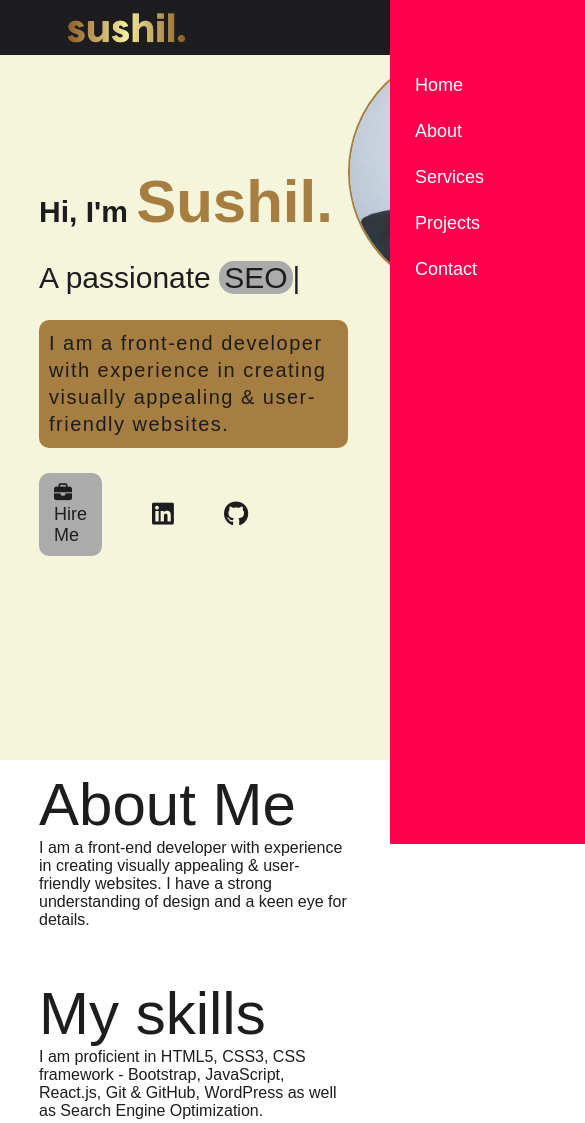
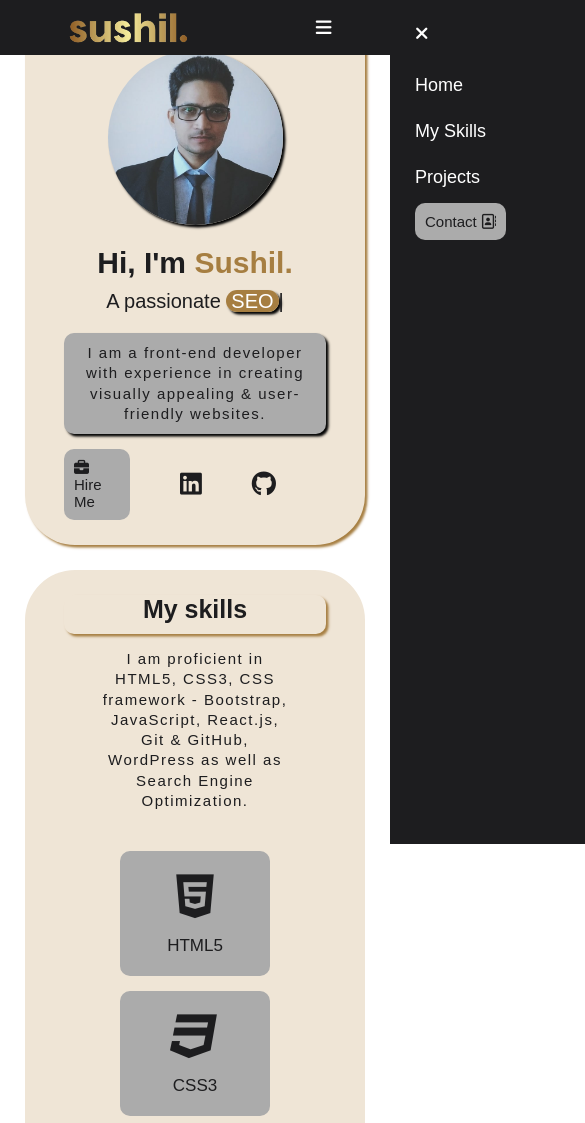
Before and after one commit to SushilKumar567/3-personal-portfolio-website, a plain HTML site: page index.html in a window 390 px wide. Shown: the top 1123 px of the page, 585 px wide, since content can reach past the window. Drawn offline with nearby package versions, Linux system fonts and the light colour scheme.

Commit message:
project upload

```diff
--- a/index.html
+++ b/index.html
@@ -19,21 +19,20 @@
             <nav>
                 <img src="images/logo.png" alt="" class="logo">
                 <ul id="sidemenu">
-                    <li><a href="#header">Home</a></li>
-                    <li><a href="#about">About</a></li>
-                    <li><a href="#services">Services</a></li>
-                    <li><a href="#portfolio">Projects</a></li>
-                    <li><a href="#contact">Contact</a></li>
-                    <i class="fa-solid fa-xmark" onclick="closemenu()"></i>
+                    <li><a href="#header" class="menu">Home</a></li>
+                    <li><a href="#skills" class="menu">My Skills</a></li>
+                    <li><a href="#portfolio" class="menu">Projects</a></li>
+                    <li><a href="#contact" class="btn">Contact <i class="fa-regular fa-address-book"></i> </a></li>
+                    <i class=" fas fa-solid fa-xmark" onclick="closemenu()"></i>
                 </ul>
-                <i class="fa-solid fa-bars" onclick="openmenu()"></i>
+                <i class=" fas fa-solid fa-bars" onclick="openmenu()"></i>
             </nav>
             <!-- -------------cover------------ -->
             <div class="cover">
                 <div class="header-text">
                     <h1>Hi, I'm <span>Sushil.</span></h1>
                     <p id="design">A passionate <span id="element"></span></p>
-                    <p class="para">I am a front-end developer with experience in creating <br> visually appealing &
+                    <p class="para">I am a front-end developer with experience in creating visually appealing &
                         user-friendly websites.</p>
                     <div class="top-cover">
                         <a href="images/Sushil Kumar.pdf" download class="btn"><i class="fa-solid fa-briefcase"></i>Hire
@@ -41,26 +40,17 @@
                         <div class="social-icons">
                             <a href="https://www.linkedin.com/in/sushil-kumar-69617525b/" target="_blank"><i
                                     class="fa-brands fa-linkedin"></i></a>
-                            <a href="https://github.com/SushilKumar567?tab=repositories"><i
+                            <a href="https://github.com/SushilKumar567?tab=repositories" target="_blank"><i
                                     class="fa-brands fa-github"></i></a>
                         </div>
                     </div>
 
                 </div>
                 <div class="header-image">
-                    <img src="images/2.jpg" alt="">
+                    <img src="images/photo.jpg" alt="">
                 </div>
             </div>
 
-        </div>
-    </div>
-
-    <!-- ------------------about---------------------  -->
-    <div id="about">
-        <div class="container">
-            <h1 class="sub-title">About Me</h1>
-            <p>I am a front-end developer with experience in creating visually appealing & user-friendly
-                websites. I have a strong understanding of design and a keen eye for details.</p>
         </div>
     </div>
 
@@ -69,8 +59,8 @@
     <div id="skills">
         <div class="container">
             <h1 class="sub-title">My skills</h1>
-            <p>I am proficient in HTML5, CSS3, CSS framework - Bootstrap, JavaScript, React.js, Git & GitHub, WordPress
-                as well as Search Engine Optimization.
+            <p class="par">I am proficient in HTML5, CSS3, CSS framework - Bootstrap, JavaScript, React.js, Git &
+                GitHub, WordPress as well as Search Engine Optimization.
             </p>
             <div class="skills-list">
                 <div>
@@ -95,7 +85,7 @@
                 </div>
                 <div>
                     <i class="fa-brands fa-github"></i>
-                    <h2>Git & GitHub</h2>
+                    <h2>GitHub</h2>
                 </div>
                 <div>
                     <i class="fa-brands fa-wordpress"></i>
@@ -115,7 +105,8 @@
     <div id="portfolio">
         <div class="container">
             <h1 class="sub-title">My Work</h1>
-            <p>I take pride in paying attention to the smallest details and ensuring my work is pixel-perfect. I am
+            <p class="par">I take pride in paying attention to the smallest details and ensuring my work is
+                pixel-perfect. I am
                 excited to bring my skills and experience to help businesses achieve their goals and create a strong
                 online presence.
             </p>
@@ -126,7 +117,8 @@
                         <h3>Weather App</h3>
                         <p>I have used one of the weather APIs to fetch the weather data of various cities here and I
                             have used HTML, CSS, and JavaScript to build the app.</p>
-                        <a href="#"><i class="fa-solid fa-arrow-up-right-from-square"></i></a>
+                        <a href="https://github.com/SushilKumar567/4-weather-app" target="_blank"><i
+                                class="fa-solid fa-arrow-up-right-from-square"></i></a>
                     </div>
                 </div>
                 <div class="work">
@@ -135,7 +127,8 @@
                         <h3>To Do List App</h3>
                         <p>We can make a list of tasks where we can check/uncheck and delete them. I have used HTML,
                             CSS, and JavaScript to build the app.</p>
-                        <a href="#"><i class="fa-solid fa-arrow-up-right-from-square"></i></a>
+                        <a href="https://github.com/SushilKumar567/2-to-do-list-app" target="_blank"><i
+                                class="fa-solid fa-arrow-up-right-from-square"></i></a>
                     </div>
                 </div>
                 <div class="work">
@@ -144,7 +137,8 @@
                         <h3>Calculator App</h3>
                         <p>It is a simple calulator app for general the calulations. I have mainely used HTML &0 CSS to
                             build the app.</p>
-                        <a href="#"><i class="fa-solid fa-arrow-up-right-from-square"></i></a>
+                        <a href="https://github.com/SushilKumar567/1-calculator-app" target="_blank"><i
+                                class="fa-solid fa-arrow-up-right-from-square"></i></a>
                     </div>
                 </div>
             </div>
@@ -165,15 +159,16 @@
                         <a href="https://github.com/SushilKumar567?tab=repositories" target="_blank"><i
                                 class="fa-brands fa-github"></i></a>
                     </div>
-                    <a href="images/Sushil Kumar.pdf" download target="_blank" class="btn">Download My CV</a>
+                    <a href="images/Sushil Kumar.pdf" download target="_blank" class="btn cv">Download My CV</a>
                 </div>
+                <hr>
                 <div class="contact-right">
                     <h2>Please fill out the form below to discuss any work opportunities.</h2>
                     <form action="https://api.web3forms.com/submit" method="POST">
                         <input type="hidden" name="access_key" value="e14b7811-c18a-4b93-93cb-8bf5c47ac8fb">
                         <input type="text" name="Name" placeholder="Your Name" required>
                         <input type="email" name="email" placeholder="Your Email" required>
-                        <textarea name="Message" id="" cols="15" rows="6" placeholder="Your Message"
+                        <textarea name="Message" id="" cols="12" rows="6" placeholder="Your Message"
                             required></textarea>
                         <button type="submit" class="btn">submit</button>
                     </form>
@@ -186,6 +181,7 @@
         <div class="copyright">
             <p>Copyright &#169; made with love by Sushil</p>
         </div>
+
     </footer>
 
 
--- a/script.js
+++ b/script.js
@@ -1,20 +1,5 @@
-// ----------about----------
-let tablinks = document.getElementsByClassName("tab-links");
-let tabcontents = document.getElementsByClassName("tab-content");
+var sidemenu = document.getElementById("sidemenu");
 
-const opentab = (tabname) => {
-    for (tablink of tablinks) {
-        tablink.classList.remove("active-link");
-    }
-    for (tabcontent of tabcontents) {
-        tabcontent.classList.remove("active-tab");
-    }
-    event.currentTarget.classList.add("active-link");
-    document.getElementById(tabname).classList.add("active-tab");
-}
-
-// --------responsiveness-------
-var sidemenu = document.getElementById("sidemenu");
 const openmenu = () => {
     sidemenu.style.right = "0";
 }
--- a/style.css
+++ b/style.css
@@ -8,7 +8,7 @@
 
 html {
     scroll-behavior: smooth;
-    font-size: 16px;
+    font-size: 18px;
 }
 
 body {
@@ -18,12 +18,27 @@ body {
 
 #header {
     width: 100%;
-    height: 90vh;
-    background-color: beige;
+    height: 87vh;
 }
 
 .container {
-    padding: 10px 10%;
+    padding: 25px 10%;
+    background-color: #EFE5D6;
+    margin: 0 50px -50px;
+    border-radius: 50px;
+    transition: 0.5s;
+}
+
+.container:hover {
+    box-shadow: 2.5px 2.5px 2.5px #A67E41;
+}
+
+.container .par {
+    width: 75%;
+    text-align: center;
+    margin: 0 auto;
+    letter-spacing: 1.5px;
+    line-height: 1.35;
 }
 
 nav {
@@ -39,11 +54,6 @@ nav {
     z-index: 1;
 }
 
-.topbar {
-    width: 100%;
-    height: 10px;
-}
-
 .logo {
     width: 140px;
 }
@@ -54,14 +64,14 @@ nav ul li {
     margin: 10px 20px;
 }
 
-nav ul li a {
+nav ul li .menu {
     color: white;
     text-decoration: none;
     font-size: 18px;
     position: relative;
 }
 
-nav ul li a::after {
+nav ul li .menu::after {
     content: '';
     width: 0;
     height: 3px;
@@ -77,9 +87,10 @@ nav ul li a:hover::after {
 }
 
 .cover {
-    margin-top: 12%;
+    margin-top: 10%;
     display: flex;
     justify-content: space-around;
+    padding-bottom: 50px;
 }
 
 .top-cover {
@@ -94,7 +105,7 @@ nav ul li a:hover::after {
     text-decoration: none;
     color: #1d1d1f;
     background-color: #ababab;
-    transition: 0.5s ease-in-out;
+    transition: 0.25s ease-in;
 }
 
 .btn:hover {
@@ -103,7 +114,7 @@ nav ul li a:hover::after {
 }
 
 .header-text p {
-    margin: 25px 0;
+    margin: 15px 0 35px;
 }
 
 #design {
@@ -112,25 +123,30 @@ nav ul li a:hover::after {
 
 #element {
     font-size: 30px;
-    background-color: #ababab;
+    color: #fff;
+    background-color: #A67E41;
     padding: 0 5px;
     border-radius: 15px;
+    box-shadow: 2.5px 2.5px 2.5px black;
 }
 
 .header-text .para {
     font-size: 20px;
-    background-color: #A67E41;
+    background-color: #ababab;
     border-radius: 10px;
     padding: 10px;
     letter-spacing: 1.5px;
     line-height: 1.35;
+    box-shadow: 2.5px 2.5px 2.5px black;
 }
 
 .header-image img {
     height: 250px;
     align-content: center;
     border-radius: 50%;
-    border: 2px solid #A67E41
+    margin-left: 100px;
+    margin-top: 15px;
+    box-shadow: 2.5px 2.5px 2.5px black;
 }
 
 .header-text h1 {
@@ -147,37 +163,26 @@ nav ul li a:hover::after {
     margin-right: 12px;
 }
 
-/* -----------------about---------------- */
-
 .row {
     display: flex;
     justify-content: space-between;
-    flex-wrap: wrap;
-}
-
-.about-col-1 {
-    flex-basis: 35%;
-}
-
-.about-col-1 img {
-    width: 100%;
-    border-radius: 15px;
-}
-
-.about-col-2 {
-    flex-basis: 60%;
 }
 
 .sub-title {
-    font-size: 60px;
-    font-weight: 500;
+    padding-bottom: 25px;
+    font-size: 40px;
+    font-weight: 600;
     color: #1d1d1f;
+    text-align: center;
+    margin-bottom: 20px;
+    box-shadow: 2.5px 2.5px 2.5px #A67E41;
+    border-radius: 10px;
 }
 
 
 /* ------------skills---------------- */
 #skills {
-    padding: 30px 0;
+    padding: 50px 0;
 }
 
 .skills-list div {
@@ -185,16 +190,18 @@ nav ul li a:hover::after {
     flex-direction: column;
     justify-content: center;
     align-items: center;
-    width: 180px;
-    height: 150px;
+    width: 175px;
+    height: 135px;
     border-radius: 10px;
     color: #1d1d1f;
+
     background-color: #ababab;
-    margin: 0 10px 20px;
+    margin: 0 15px 25px;
     transition: 0.5s, transform 0.5s;
 }
 
 .skills-list div:hover {
+    box-shadow: 2.5px 2.5px 2.5px black;
     background: #A67E41;
     transform: translateY(-5px);
 }
@@ -202,7 +209,9 @@ nav ul li a:hover::after {
 .skills-list {
     padding: 40px 0 0;
     display: flex;
+    justify-content: center;
     flex-wrap: wrap;
+
 }
 
 .skills-list div i {
@@ -262,26 +271,40 @@ nav ul li a:hover::after {
 }
 
 .layer h3 {
-    font-weight: 500;
+    font-size: larger;
+    font-weight: 525;
     margin-bottom: 20px;
     color: white;
+    background-color: #A67E41;
+    padding: 5px 7px;
+    border-radius: 10px;
+
 }
 
 .layer p {
     color: white;
+    letter-spacing: 1.5px;
+
+
 }
 
 .layer a {
     margin-top: 20px;
-    color: #A67E41;
+    color: #1d1d1f;
     text-decoration: none;
     font-size: 18px;
     line-height: 60px;
-    background: #fff;
+    background-color: #ababab;
     width: 60px;
     height: 60px;
     border-radius: 50%;
     text-align: center;
+    transition: background-color 0.5s;
+}
+
+.layer a:hover {
+    background-color: #fff;
+    color: #A67E41;
 }
 
 .work:hover img {
@@ -293,14 +316,17 @@ nav ul li a:hover::after {
 }
 
 
+/* ---------contact----------- */
+#contact {
+    padding: 50px 0;
+}
 
-/* ---------contact----------- */
 .contact-left {
     flex-basis: 35%;
 }
 
 .contact-right {
-    flex-basis: 60%;
+    flex-basis: 50%;
 }
 
 .contact-right h2 {
@@ -324,7 +350,7 @@ nav ul li a:hover::after {
 }
 
 .si {
-    margin-bottom: 30px;
+    margin-bottom: 50px;
 }
 
 .social-icons a {
@@ -344,9 +370,6 @@ nav ul li a:hover::after {
     transform: translateY(-5px);
 }
 
-.contact-right form {
-    width: 100%;
-}
 
 form input,
 form textarea {
@@ -367,36 +390,32 @@ form textarea {
     padding: 25px 0;
     background-color: #A67E41;
     font-weight: 300;
-    margin-top: 20px;
+    margin-top: 50px;
 }
 
-nav ul .fa-solid,
-nav .fa-solid {
+nav .fas {
+    color: #fff;
     display: none;
 }
 
-/* ----------responsiveness----------- */
+hr {
+    display: none;
+}
+
+/* ---------responsiveness--------- */
+
 @media only screen and (max-width: 600px) {
-    #header {
-        background-image: url(images/phone-background.png);
+    html {
+        font-size: 15px;
     }
 
-    .header-text {
-        margin-top: 100px;
-        font-size: 16px;
-    }
-
-    .header-text h1 {
-        font-size: 30px;
-    }
-
-    nav .fa-solid {
+    nav .fas {
         display: block;
-        font-size: 25px;
+        font-size: 18px;
     }
 
     nav ul {
-        background: #ff004f;
+        background-color: #1d1d1f;
         position: fixed;
         top: 0;
         right: -200px;
@@ -412,38 +431,151 @@ nav .fa-solid {
         margin: 25px;
     }
 
-    nav ul .fa-solid {
+    nav ul .fas {
         position: absolute;
         top: 25px;
         left: 25px;
         cursor: pointer;
     }
 
-
-    .about-col-1,
-    .about-col-2 {
-        flex-basis: 100%;
+    .cover {
+        margin-top: 10%;
+        display: flex;
+        flex-direction: column-reverse;
+        justify-content: space-around;
+        padding-bottom: 50px;
     }
 
-    .about-col-1 {
-        margin-bottom: 30px;
+
+    #header {
+        height: auto;
     }
 
-    .about-col-2 {
-        font-size: 14px;
+    .header-image img {
+        height: 175px;
+        margin-right: 100px;
+        margin-bottom: 25px;
+        margin-top: -2.5px;
     }
 
-    .tab-links {
-        font-size: 16px;
-        margin-right: 20px;
+    .header-image {
+        display: flex;
+        align-items: center;
+        justify-content: center;
+        height: 200px;
     }
 
-    .contact-left,
-    .contact-right {
-        flex-basis: 100%;
+    .header-text h1 {
+        text-align: center;
+        font-size: 30px;
+        margin-top: -5px;
     }
 
-    .copyright {
-        font-size: 14px;
+    .header-text h1 span {
+        color: #A67E41;
+        font-size: 30px;
+    }
+
+    .container {
+        padding: 25px 10%;
+        background-color: #EFE5D6;
+        margin: 0 25px -75px;
+    }
+
+    #design {
+        font-size: 20px;
+        text-align: center;
+        margin: 10px;
+    }
+
+    #element {
+        font-size: 20px;
+    }
+
+    .header-text .para {
+        font-size: 15px;
+        margin: 20px 0 15px;
+        text-align: center;
+    }
+
+    .top-cover {
+        display: flex;
+        justify-content: center;
+        align-items: center;
+    }
+
+    .btn {
+        padding: 10px 10px;
+        font-size: 15px;
+    }
+
+    .social-icons {
+        margin-right: 0px;
+        display: flex;
+        align-items: center;
+    }
+
+    .sub-title {
+        padding-bottom: 10px;
+        font-size: 25px;
+        font-weight: 600;
+        color: #1d1d1f;
+        text-align: center;
+        margin-bottom: 15px;
+        box-shadow: 2.5px 2.5px 2.5px #A67E41;
+        border-radius: 10px;
+    }
+
+    #header {
+        margin-bottom: 50px;
+    }
+
+    .row {
+        display: flex;
+        flex-direction: column;
+        justify-content: space-around;
+    }
+
+    .row .contact-left {
+        margin-bottom: 40px;
+        text-align: center;
+
+    }
+
+    .contact-right h2 {
+        font-size: 16px;
+    }
+
+    hr {
+        display: block;
+        margin: 5px 0 25px;
+    }
+
+    .si {
+        display: flex;
+        justify-content: center;
+        align-items: center;
+    }
+
+    #skills {
+        padding: 50px 0;
+    }
+
+    .skills-list div {
+        width: 150px;
+        height: 125px;
+        margin: 0 7.5px 15px;
+    }
+
+    .skills-list div h2 {
+        font-size: 17px;
+    }
+
+    .work-list {
+        margin-top: 30px;
+    }
+
+    .cover {
+        padding-bottom: 0;
     }
 }
```
Also changed, not shown: images/photo.jpg (renamed from images/2.jpg).
